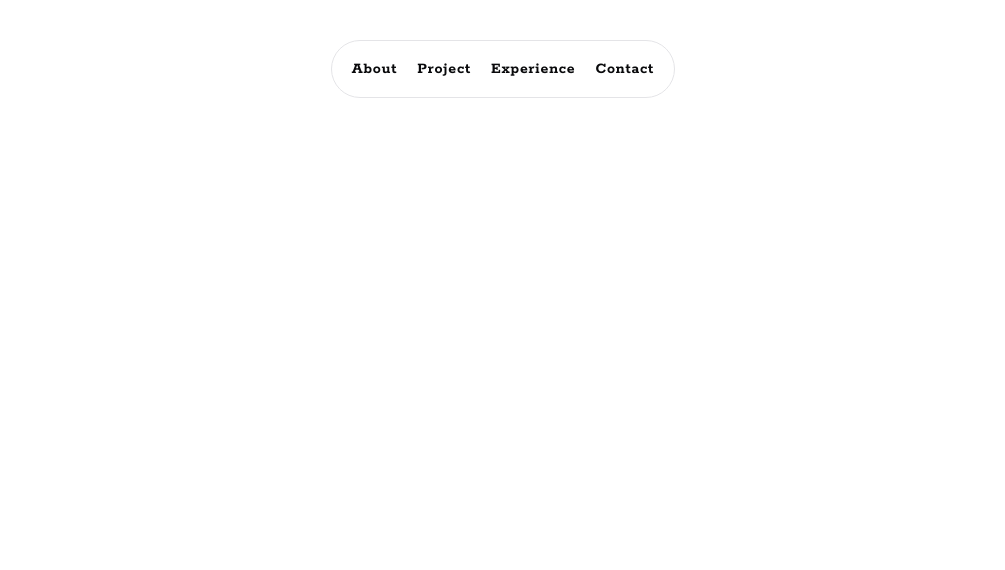
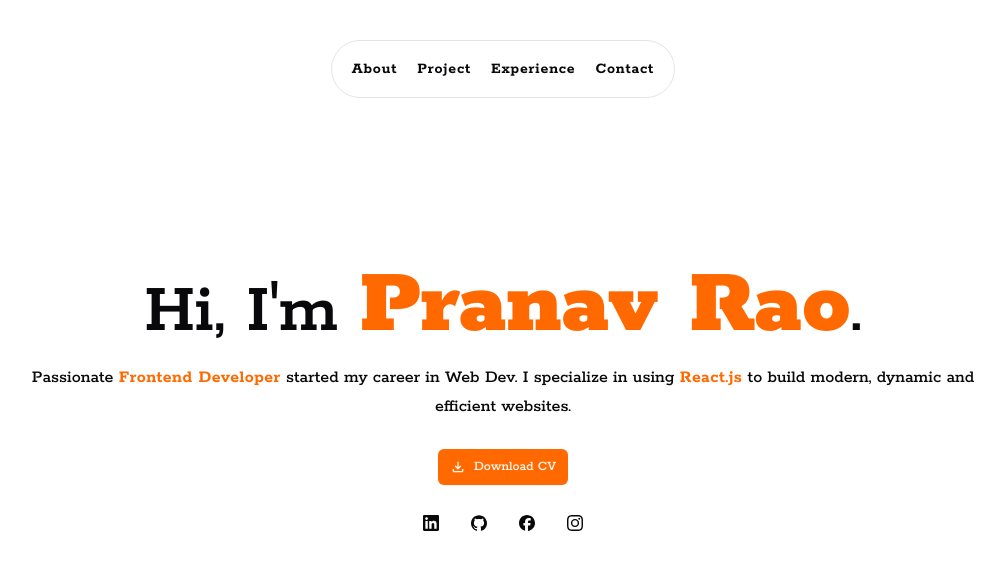
Before and after one commit to Ray541/pranav-portfolio, a React (Vite) app: page / in a window 1280 px wide. Shown: the top 570 px of the page, without its empty margins (137-1142 px from the left). Built offline with nearby package versions, Linux system fonts and the light colour scheme.

Commit message:
feat: add home section content

```diff
--- a/src/components/Home/Home.tsx
+++ b/src/components/Home/Home.tsx
@@ -1,7 +1,46 @@
 import Section from "../Section/Section";
+import { MdOutlineFileDownload } from "react-icons/md";
+import Socials from "../Socials/Socials";
+import resume from "../../assets/Pranav's_Resume.pdf";
+import { Button } from "@/components/ui/button";
 
 const Home = () => {
-  return <Section sectionName="home" className="h-dvh"></Section>;
+  return (
+    <Section sectionName="home" className="h-dvh">
+      <div className="w-full max-w-7xl mx-auto">
+        <div className="w-full h-full flex items-center justify-center p-3 md:p-0">
+          <div className="flex flex-col items-center justify-center text-center lg:text-start gap-4 sm:gap-2 lg:w-3/4">
+            <h1 className="text-4xl md:text-6xl lg:text-7xl font-semibold text-foreground">
+              Hi, I'm{" "}
+              <span className="font-black text-primary text-5xl sm:text-6xl md:text-7xl lg:text-8xl">
+                Pranav Rao
+              </span>
+              .
+            </h1>
+
+            <div className="flex flex-col items-center justify-center gap-5">
+              <p className="text-center text-lg font-medium text-foreground leading-relaxed">
+                Passionate{" "}
+                <span className="font-bold text-primary tracking-wide">Frontend Developer</span>{" "}
+                started my career in Web Dev. I specialize in using{" "}
+                <span className="font-bold text-primary tracking-wide">React.js</span> to build
+                modern, dynamic and efficient websites.
+              </p>
+
+              <Button asChild variant="default" className="gap-2 mt-2">
+                <a href={resume} target="_blank" rel="noopener noreferrer">
+                  <MdOutlineFileDownload className="text-xl" />
+                  <span>Download CV</span>
+                </a>
+              </Button>
+
+              <Socials />
+            </div>
+          </div>
+        </div>
+      </div>
+    </Section>
+  );
 };
 
 export default Home;
```
